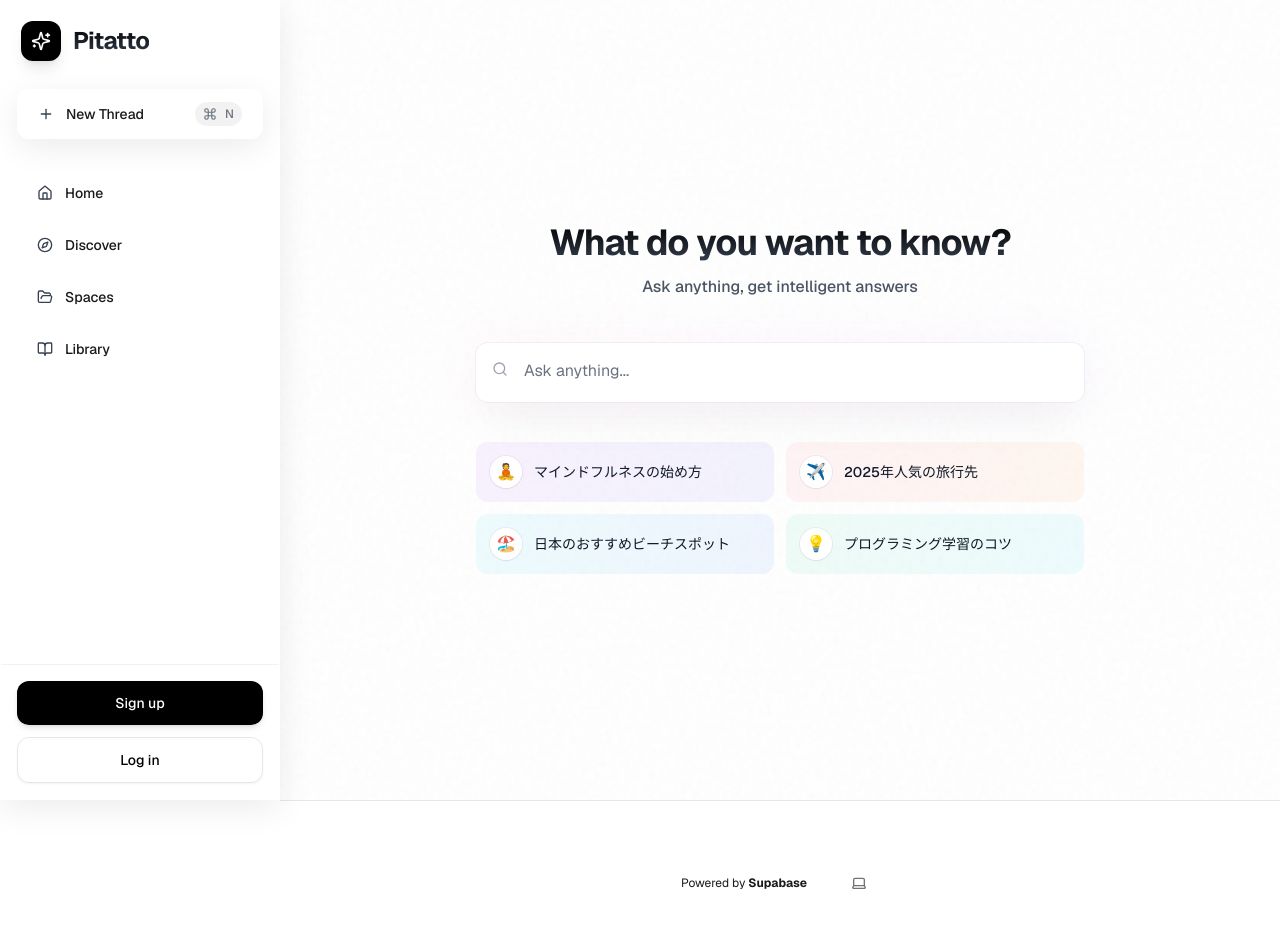
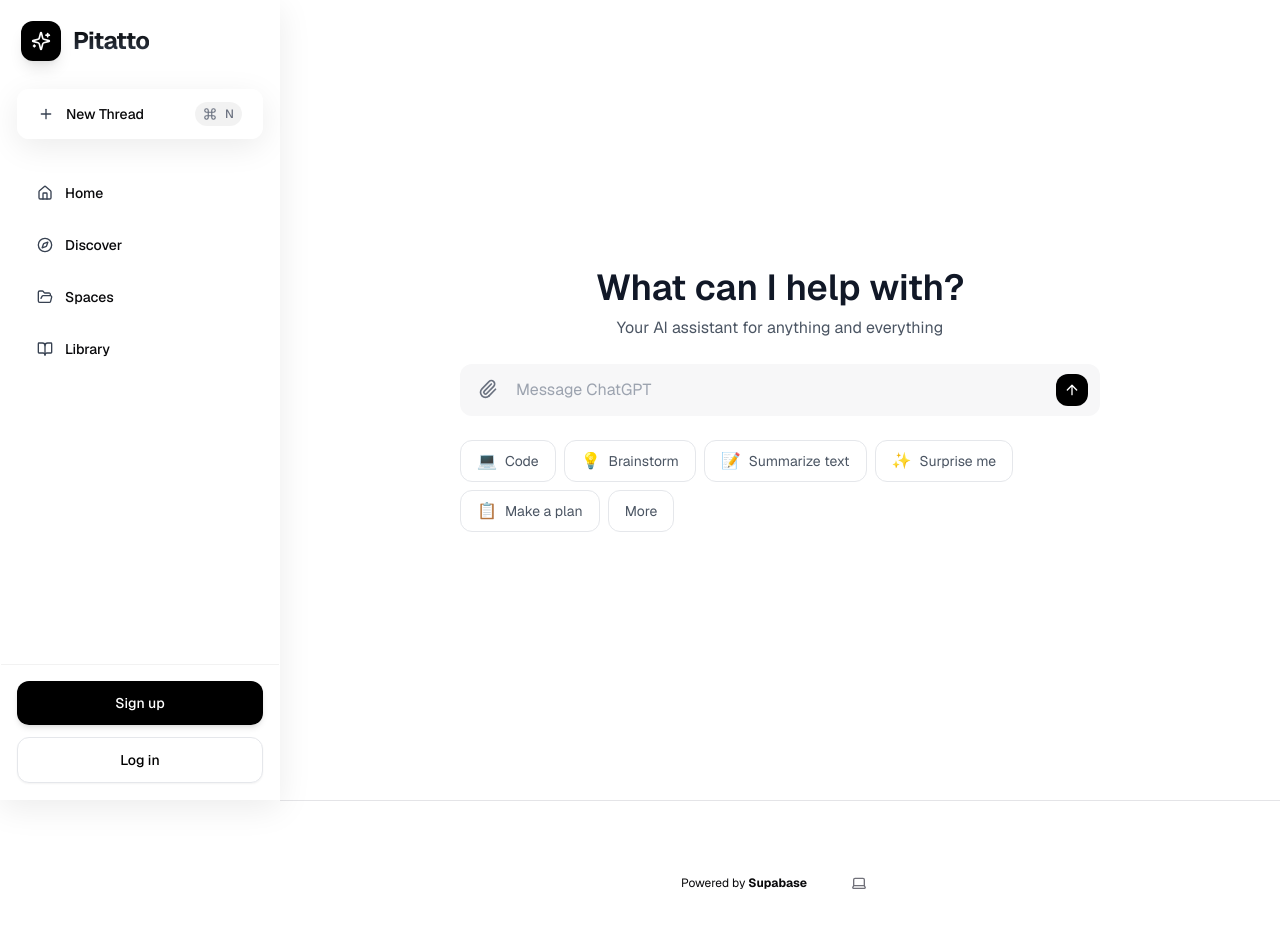
Before and after one commit to nanameru/open-superagent, a Next.js app: page / in a window 1280 px wide. Shown: the top 928 px of the page. Built offline with nearby package versions, Linux system fonts and the light colour scheme; no server answers.

Commit message:
feat: Update design to match ChatGPT style

```diff
--- a/app/globals.css
+++ b/app/globals.css
@@ -5,47 +5,47 @@
 @layer base {
   :root {
     --background: 0 0% 100%;
-    --foreground: 0 0% 10%;
+    --foreground: 240 10% 3.9%;
     --card: 0 0% 100%;
-    --card-foreground: 0 0% 10%;
+    --card-foreground: 240 10% 3.9%;
     --popover: 0 0% 100%;
-    --popover-foreground: 0 0% 10%;
-    --primary: 0 0% 10%;
-    --primary-foreground: 0 0% 100%;
-    --secondary: 0 0% 96%;
-    --secondary-foreground: 0 0% 10%;
-    --muted: 0 0% 96%;
-    --muted-foreground: 0 0% 45%;
-    --accent: 0 0% 96%;
-    --accent-foreground: 0 0% 10%;
-    --destructive: 0 0% 10%;
-    --destructive-foreground: 0 0% 100%;
-    --border: 0 0% 90%;
-    --input: 0 0% 90%;
-    --ring: 0 0% 10%;
-    --radius: 1rem;
+    --popover-foreground: 240 10% 3.9%;
+    --primary: 240 5.9% 10%;
+    --primary-foreground: 0 0% 98%;
+    --secondary: 240 4.8% 95.9%;
+    --secondary-foreground: 240 5.9% 10%;
+    --muted: 240 4.8% 95.9%;
+    --muted-foreground: 240 3.8% 46.1%;
+    --accent: 240 4.8% 95.9%;
+    --accent-foreground: 240 5.9% 10%;
+    --destructive: 0 84.2% 60.2%;
+    --destructive-foreground: 0 0% 98%;
+    --border: 240 5.9% 90%;
+    --input: 240 5.9% 90%;
+    --ring: 240 5.9% 10%;
+    --radius: 0.75rem;
   }
 
   .dark {
-    --background: 0 0% 5%;
-    --foreground: 0 0% 95%;
-    --card: 0 0% 5%;
-    --card-foreground: 0 0% 95%;
-    --popover: 0 0% 5%;
-    --popover-foreground: 0 0% 95%;
-    --primary: 0 0% 95%;
-    --primary-foreground: 0 0% 5%;
-    --secondary: 0 0% 15%;
-    --secondary-foreground: 0 0% 95%;
-    --muted: 0 0% 15%;
-    --muted-foreground: 0 0% 65%;
-    --accent: 0 0% 15%;
-    --accent-foreground: 0 0% 95%;
-    --destructive: 0 0% 95%;
-    --destructive-foreground: 0 0% 5%;
-    --border: 0 0% 15%;
-    --input: 0 0% 15%;
-    --ring: 0 0% 85%;
+    --background: 240 10% 3.9%;
+    --foreground: 0 0% 98%;
+    --card: 240 10% 3.9%;
+    --card-foreground: 0 0% 98%;
+    --popover: 240 10% 3.9%;
+    --popover-foreground: 0 0% 98%;
+    --primary: 0 0% 98%;
+    --primary-foreground: 240 5.9% 10%;
+    --secondary: 240 3.7% 15.9%;
+    --secondary-foreground: 0 0% 98%;
+    --muted: 240 3.7% 15.9%;
+    --muted-foreground: 240 5% 64.9%;
+    --accent: 240 3.7% 15.9%;
+    --accent-foreground: 0 0% 98%;
+    --destructive: 0 62.8% 30.6%;
+    --destructive-foreground: 0 0% 98%;
+    --border: 240 3.7% 15.9%;
+    --input: 240 3.7% 15.9%;
+    --ring: 240 4.9% 83.9%;
   }
 }
 
@@ -54,8 +54,24 @@
     @apply border-border;
   }
   body {
-    @apply bg-background text-foreground antialiased;
+    @apply bg-background text-foreground;
   }
+}
+
+.bg-grid-black {
+  background-size: 40px 40px;
+  background-image: linear-gradient(to right, rgb(0 0 0 / 0.1) 1px, transparent 1px),
+    linear-gradient(to bottom, rgb(0 0 0 / 0.1) 1px, transparent 1px);
+}
+
+.bg-grid-white {
+  background-size: 40px 40px;
+  background-image: linear-gradient(to right, rgb(255 255 255 / 0.1) 1px, transparent 1px),
+    linear-gradient(to bottom, rgb(255 255 255 / 0.1) 1px, transparent 1px);
+}
+
+.bg-radial-gradient {
+  background-image: radial-gradient(circle at center, rgb(255 255 255 / 0.1), transparent);
 }
 
 @layer utilities {
@@ -89,29 +105,12 @@
     background-repeat: repeat;
     opacity: 0.05;
   }
-
-  .animate-gradient {
-    animation: gradient 8s ease infinite;
-    background-size: 200% 200%;
-  }
 }
 
 @keyframes floating {
   0% { transform: translateY(0px); }
   50% { transform: translateY(-10px); }
   100% { transform: translateY(0px); }
-}
-
-@keyframes gradient {
-  0% {
-    background-position: 0% 50%;
-  }
-  50% {
-    background-position: 100% 50%;
-  }
-  100% {
-    background-position: 0% 50%;
-  }
 }
 
 .input-focus-ring {
--- a/app/page.tsx
+++ b/app/page.tsx
@@ -1,37 +1,21 @@
-import Hero from "@/components/hero";
-import ConnectSupabaseSteps from "@/components/tutorial/connect-supabase-steps";
-import SignUpUserSteps from "@/components/tutorial/sign-up-user-steps";
-import { hasEnvVars } from "@/utils/supabase/check-env-vars";
-import { Search, Sparkles, Command } from 'lucide-react'
-import SearchInput from '@/components/search'
-import Suggestions from '@/components/search/suggestions'
+import SearchInput from '@/components/search';
 
 export default async function Home() {
-  const suggestions = [
-    { emoji: '🧘', text: 'マインドフルネスの始め方', gradient: 'from-purple-500 to-indigo-500' },
-    { emoji: '✈️', text: '2025年人気の旅行先', gradient: 'from-rose-400 to-orange-400' },
-    { emoji: '🏖️', text: '日本のおすすめビーチスポット', gradient: 'from-cyan-400 to-blue-500' },
-    { emoji: '💡', text: 'プログラミング学習のコツ', gradient: 'from-emerald-400 to-cyan-400' }
-  ]
-
   return (
-    <div className="relative min-h-screen">
-      <div className="absolute inset-0 noise-bg"></div>
+    <div className="relative min-h-screen bg-white dark:bg-[#343541]">
       <div className="relative flex flex-col items-center justify-center min-h-screen">
-        <div className="w-full max-w-2xl space-y-10 px-8">
-          <div className="text-center space-y-3 floating">
-            <h1 className="text-4xl font-bold text-gradient tracking-tight">
-              What do you want to know?
+        <div className="w-full max-w-2xl space-y-6 px-4">
+          <div className="text-center space-y-2">
+            <h1 className="text-4xl font-semibold text-gray-900 dark:text-white">
+              What can I help with?
             </h1>
-            <p className="text-gray-600 text-base font-medium">
-              Ask anything, get intelligent answers
+            <p className="text-base text-gray-600 dark:text-gray-300">
+              Your AI assistant for anything and everything
             </p>
           </div>
-
           <SearchInput />
-          <Suggestions items={suggestions} />
         </div>
       </div>
     </div>
-  )
+  );
 }
--- a/components/search/index.tsx
+++ b/components/search/index.tsx
@@ -2,15 +2,25 @@
 
 import SearchTextarea from './textarea';
 import SearchActions from './actions';
+import Suggestions from './suggestions';
 
 export default function SearchInput() {
+  const suggestions = [
+    { icon: '💻', text: 'Code', action: 'code' },
+    { icon: '💡', text: 'Brainstorm', action: 'brainstorm' },
+    { icon: '📝', text: 'Summarize text', action: 'summarize' },
+    { icon: '✨', text: 'Surprise me', action: 'surprise' },
+    { icon: '📋', text: 'Make a plan', action: 'plan' },
+  ];
+
   return (
-    <div className="relative group">
-      <div className="absolute -inset-1 bg-gradient-to-r from-rose-400/20 via-fuchsia-500/20 to-indigo-500/20 rounded-2xl blur-xl opacity-25 group-hover:opacity-40 transition duration-1000 group-hover:duration-200 animate-gradient"></div>
-      <div className="relative bg-white dark:bg-black rounded-xl shadow-2xl shadow-black/5 ring-1 ring-slate-700/5">
-        <SearchTextarea />
-        <SearchActions />
+    <div className="w-full max-w-2xl mx-auto space-y-6">
+      <div className="relative">
+        <div className="relative bg-[#F7F7F8] dark:bg-[#444654] rounded-xl">
+          <SearchTextarea />
+        </div>
       </div>
+      <Suggestions items={suggestions} />
     </div>
   );
 }
--- a/components/search/suggestions.tsx
+++ b/components/search/suggestions.tsx
@@ -1,34 +1,30 @@
 'use client';
 
-interface SuggestionItem {
-  emoji: string;
+interface Suggestion {
+  icon: string;
   text: string;
-  gradient: string;
+  action: string;
 }
 
 interface SuggestionsProps {
-  items: SuggestionItem[];
+  items: Suggestion[];
 }
 
 export default function Suggestions({ items }: SuggestionsProps) {
   return (
-    <div className="grid grid-cols-1 sm:grid-cols-2 gap-3">
+    <div className="flex flex-wrap gap-2">
       {items.map((item, index) => (
         <button
           key={index}
-          className="group relative flex items-center gap-3 p-3.5 text-left transition-all duration-300"
+          className="flex items-center gap-2 px-4 py-2 text-sm text-gray-600 dark:text-gray-300 bg-white dark:bg-[#444654] hover:bg-gray-50 dark:hover:bg-[#4F5361] rounded-lg border border-gray-200 dark:border-gray-600/50 transition-colors"
         >
-          <div className={`absolute inset-0 bg-gradient-to-r ${item.gradient} rounded-xl opacity-[0.08] group-hover:opacity-[0.12] transition-opacity`} />
-          <div className="relative flex items-center gap-3">
-            <span className="flex h-8 w-8 shrink-0 items-center justify-center rounded-lg bg-white/95 shadow-sm shadow-black/5 ring-1 ring-black/5 transition-colors group-hover:bg-white">
-              {item.emoji}
-            </span>
-            <span className="text-sm font-medium text-gray-900 dark:text-gray-100">
-              {item.text}
-            </span>
-          </div>
+          <span className="text-base">{item.icon}</span>
+          <span>{item.text}</span>
         </button>
       ))}
+      <button className="flex items-center gap-2 px-4 py-2 text-sm text-gray-600 dark:text-gray-300 bg-white dark:bg-[#444654] hover:bg-gray-50 dark:hover:bg-[#4F5361] rounded-lg border border-gray-200 dark:border-gray-600/50 transition-colors">
+        More
+      </button>
     </div>
   );
 }
--- a/components/search/textarea.tsx
+++ b/components/search/textarea.tsx
@@ -1,16 +1,25 @@
 'use client';
 
-import { Search } from 'lucide-react';
+import { PaperclipIcon, ArrowUpIcon } from 'lucide-react';
 
 export default function SearchTextarea() {
   return (
-    <div className="relative">
+    <div className="relative flex items-end">
       <textarea
-        placeholder="Ask anything..."
+        placeholder="Message ChatGPT"
         rows={1}
-        className="w-full py-4 px-4 pl-12 text-base text-gray-900 dark:text-gray-100 bg-transparent rounded-xl resize-none h-[52px] outline-none focus:outline-none focus:ring-0 border-none placeholder:text-gray-500 dark:placeholder:text-gray-400"
+        className="w-full py-3.5 px-14 text-base text-gray-900 dark:text-gray-100 bg-transparent rounded-xl resize-none outline-none min-h-[52px] max-h-[200px] overflow-y-auto placeholder:text-gray-400 dark:placeholder:text-gray-500"
       />
-      <Search className="absolute left-4 top-[18px] text-gray-400 dark:text-gray-500 w-4 h-4 transition-colors group-hover:text-gray-500 dark:group-hover:text-gray-400" />
+      <div className="absolute left-3 bottom-2.5">
+        <button className="p-1.5 text-gray-500 hover:text-gray-600 dark:text-gray-400 dark:hover:text-gray-300 transition-colors">
+          <PaperclipIcon className="w-5 h-5" />
+        </button>
+      </div>
+      <div className="absolute right-3 bottom-2.5">
+        <button className="p-2 bg-black dark:bg-white text-white dark:text-black rounded-lg hover:bg-gray-800 dark:hover:bg-gray-200 transition-colors disabled:opacity-40 disabled:hover:bg-black dark:disabled:hover:bg-white">
+          <ArrowUpIcon className="w-4 h-4" />
+        </button>
+      </div>
     </div>
   );
 }
```
Also changed, not shown: public/noise.svg (added).
